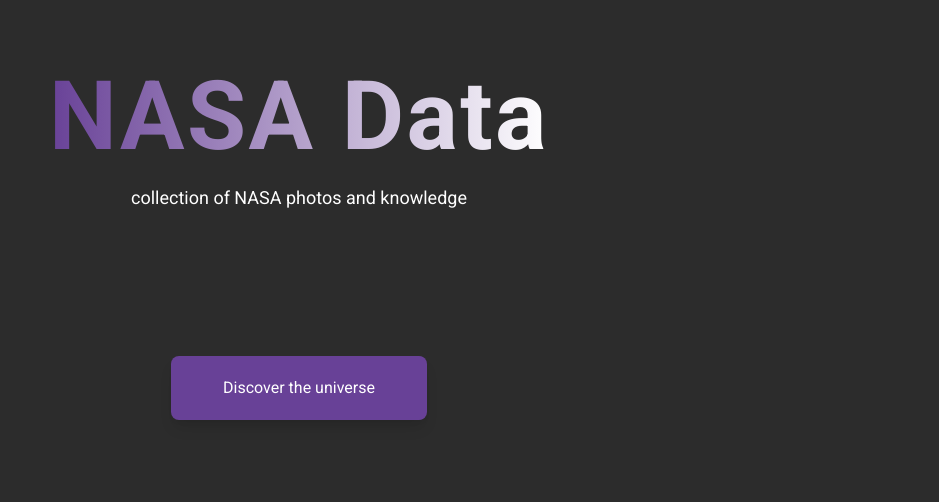
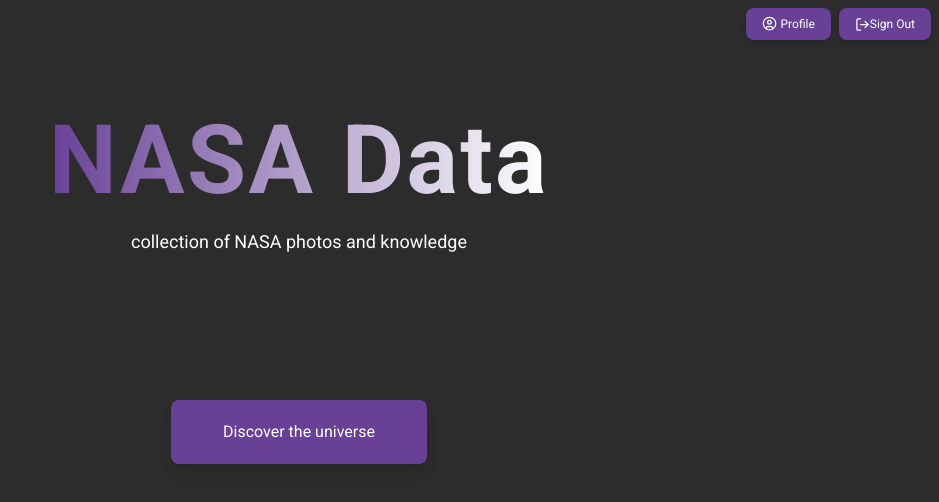
Before and after one commit to TatyanaZakiryanova/nasa-data, a Next.js app: page / in a window 1280 px wide. Shown: the top 502 px of the page, without its empty margins (341-1280 px from the left). Built offline with nearby package versions, Linux system fonts and the light colour scheme; no server answers; sample sign-in values are in the browser's storage.

Commit message:
added navigation buttons on the home page

```diff
--- a/src/app/dashboard/layout.tsx
+++ b/src/app/dashboard/layout.tsx
@@ -1,13 +1,10 @@
-import { AuthProvider } from '../contexts/auth-context';
 import Navbar from '../shared/navbar';
 
 export default function DashboardLayout({ children }: { children: React.ReactNode }) {
   return (
-    <AuthProvider>
-      <div className="flex min-h-screen flex-col">
-        <Navbar />
-        <main className="mx-2 mt-5 flex-1 p-3 text-customTextColor">{children}</main>
-      </div>
-    </AuthProvider>
+    <div className="flex min-h-screen flex-col">
+      <Navbar />
+      <main className="mx-2 mt-5 flex-1 p-3 text-customTextColor">{children}</main>
+    </div>
   );
 }
--- a/src/app/dashboard/profile/page.tsx
+++ b/src/app/dashboard/profile/page.tsx
@@ -9,14 +9,14 @@
 import { useAuth } from '@/app/contexts/auth-context';
 import { db } from '@/app/lib/firebase';
 import { store } from '@/app/redux/store';
+import Button from '@/app/ui/button';
 import Loader from '@/app/ui/loader/loader';
 import Modal from '@/app/ui/modal';
 
+import EditProfile from './components/edit-profile';
 import PhotoCollection from './components/photo-collection';
+import { UserData } from './types';
 import { formatDate } from './utils';
-import { UserData } from './types';
-import EditProfile from './components/edit-profile';
-import Button from '@/app/ui/button';
 
 export default function Profile() {
   const { user, loading: authLoading } = useAuth();
--- a/src/app/layout.tsx
+++ b/src/app/layout.tsx
@@ -2,6 +2,8 @@
 
 import type { Metadata, Viewport } from 'next';
 import { Roboto } from 'next/font/google';
+
+import { AuthProvider } from './contexts/auth-context';
 
 export const metadata: Metadata = {
   title: 'NASA Data',
@@ -24,7 +26,9 @@
 }>) {
   return (
     <html lang="en">
-      <body className={roboto.className}>{children}</body>
+      <AuthProvider>
+        <body className={roboto.className}>{children}</body>
+      </AuthProvider>
     </html>
   );
 }
--- a/src/app/page.tsx
+++ b/src/app/page.tsx
@@ -1,10 +1,47 @@
-import { Orbit, Telescope } from 'lucide-react';
+'use client';
+
+import { CircleUser, LogIn, LogOut, UserPlus } from 'lucide-react';
 import Link from 'next/link';
 
+import { useAuth } from './contexts/auth-context';
+import Button from './ui/button';
+
 export default function Home() {
+  const { user, logout } = useAuth();
+  const buttonClasses = 'flex items-center justify-center p-4 text-xs';
+  const linkClasses = 'inline-flex justify-center gap-1';
+
   return (
     <main className="relative flex h-screen flex-col items-center bg-customBackground p-12">
-      <h1 className="gradient-text m-5 text-5xl font-bold tracking-wide sm:text-6xl md:text-7xl lg:text-8xl">
+      <aside className="absolute bottom-8 right-2 top-2 flex max-h-5 gap-2 text-sm text-customTextColor">
+        {user ? (
+          <>
+            <Button className={`${buttonClasses}`}>
+              <Link href="/dashboard/profile" className={`${linkClasses}`}>
+                <CircleUser size={15} /> Profile
+              </Link>
+            </Button>
+            <Button className={`${buttonClasses}`} onClick={logout}>
+              <LogOut size={15} />
+              Sign Out
+            </Button>
+          </>
+        ) : (
+          <>
+            <Button className={`${buttonClasses}`}>
+              <Link href="/dashboard/registration" className={`${linkClasses}`}>
+                <UserPlus size={15} /> Sign Up
+              </Link>
+            </Button>
+            <Button className={`${buttonClasses}`}>
+              <Link href="/dashboard/login" className={`${linkClasses}`}>
+                <LogIn size={15} /> Sign In
+              </Link>
+            </Button>
+          </>
+        )}
+      </aside>
+      <h1 className="gradient-text m-5 mt-16 text-5xl font-bold tracking-wide sm:text-6xl md:text-7xl lg:text-8xl">
         NASA Data
       </h1>
       <span className="text-sm text-white sm:text-base md:text-lg">
```
Also changed, not shown: src/app/dashboard/profile/components/edit-profile.tsx (+6 -4 lines).
